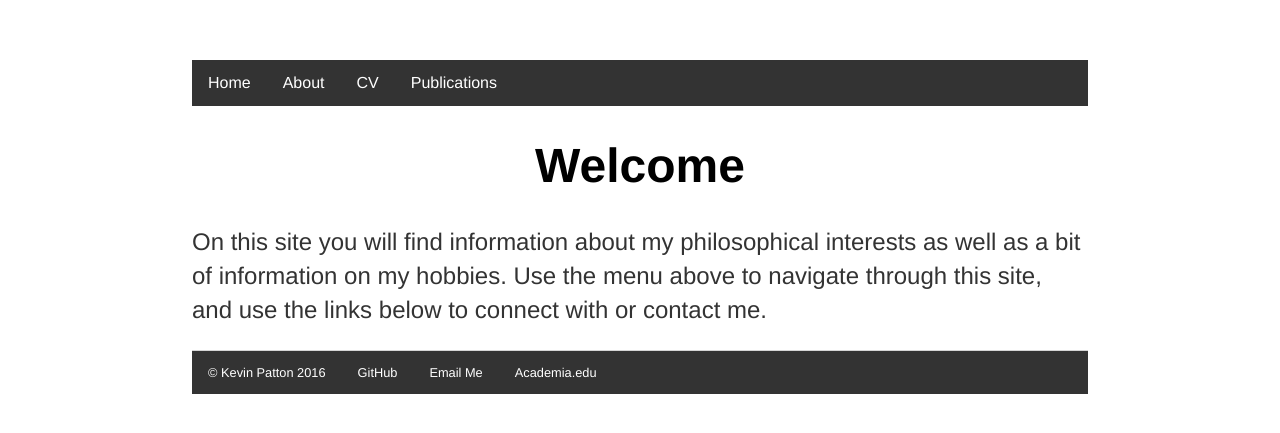
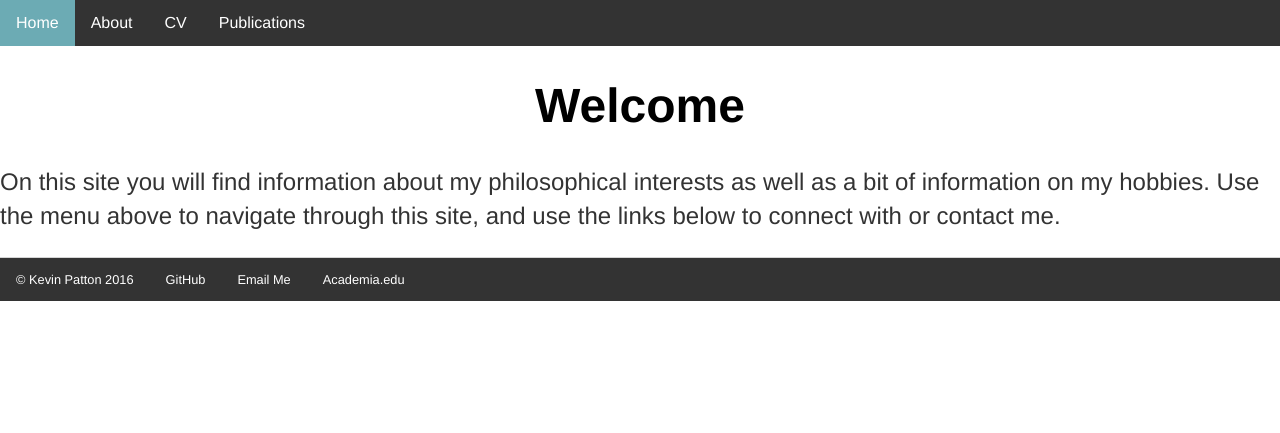
Before and after one commit to kevinjpatton/kevinjpatton.github.io, a Jekyll site: the page built from index.html, in a window 1280 px wide. Shown: the top 433 px of the page. Built offline with Jekyll 4.4.1, drawn with Linux system fonts in a browser that asks for light colours; Markdown is read by kramdown in place of the engine named in the settings.

Commit message:
Update main.css

```diff
--- a/css/main.css
+++ b/css/main.css
@@ -1,6 +1,6 @@
 body {
-    margin: 60px auto;
-    width: 70%;
+    margin: 0px auto;
+    width: 100%;
     font-family:'Helvetica', 'Arial', 'Sans-Serif';
 }
 ul {
```
